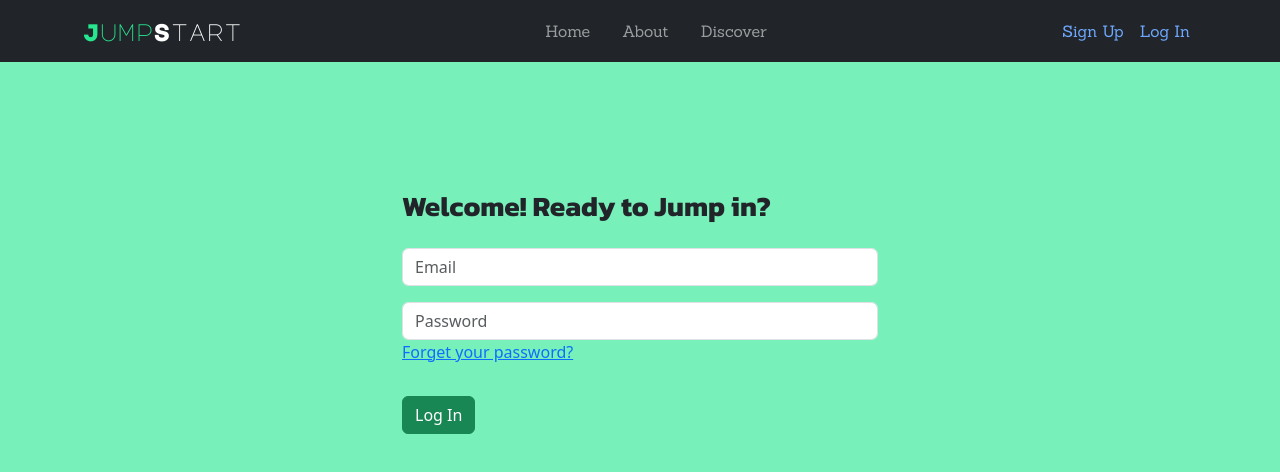
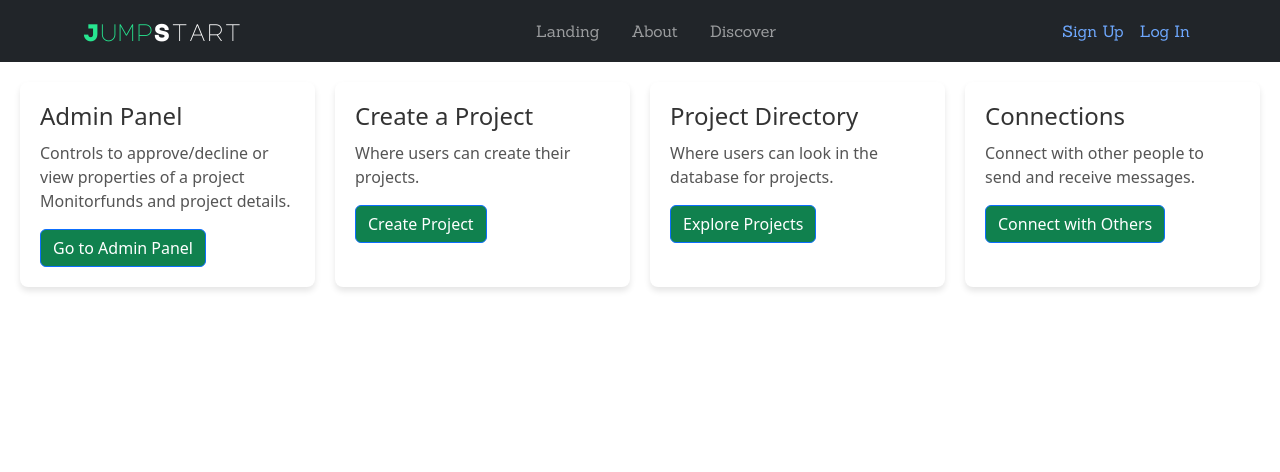
Before and after one commit to HarshaExplorer/JumpStart, a React (Create React App) app: page /manage in a window 1280 px wide. Before the commit this address led to /authenticate. Shown: the top 472 px of the page. Built offline with nearby package versions, Linux system fonts and the light colour scheme.

Commit message:
Started on Home-Page

```diff
--- a/src/components/Menu.jsx
+++ b/src/components/Menu.jsx
@@ -1,25 +1,81 @@
 import { Outlet, Link } from "react-router-dom";
 import { Container, Nav, Navbar } from "react-bootstrap";
-import "./menu.css"
+import "./menu.css";
 
-const Menu = ({token}) => {
+const Menu = ({ token }) => {
   return (
     <>
       <Navbar bg="dark" expand="sm" data-bs-theme="dark">
         <Container>
-            <Navbar.Brand > <span className="mono-logo"> <span className="logo-color">Jump</span>Start</span> </Navbar.Brand>
+          <Navbar.Brand>
+            {" "}
+            <span className="mono-logo">
+              {" "}
+              <span className="logo-color">Jump</span>Start
+            </span>{" "}
+          </Navbar.Brand>
 
           <Nav className="mx-auto">
-               <Nav.Link > <Link to="/" className="nlink-reset px-2"> <span className="sanchez-regular nlink">Home</span> </Link></Nav.Link>
-               <Nav.Link > <Link to="/about" className="nlink-reset px-2"> <span className="sanchez-regular nlink">About</span> </Link></Nav.Link>
-               <Nav.Link > <Link to="/discover" className="nlink-reset px-2"> <span className="sanchez-regular nlink">Discover</span> </Link></Nav.Link>
-               {token && <Nav.Link > <Link to="/manage" className="nlink-reset px-2"> <span className="sanchez-regular nlink">Manage</span> </Link></Nav.Link>}
+            <Nav.Link>
+              {" "}
+              <Link to="/" className="nlink-reset px-2">
+                {" "}
+                <span className="sanchez-regular nlink">Landing</span>{" "}
+              </Link>
+            </Nav.Link>
+            <Nav.Link>
+              {" "}
+              <Link to="/about" className="nlink-reset px-2">
+                {" "}
+                <span className="sanchez-regular nlink">About</span>{" "}
+              </Link>
+            </Nav.Link>
+            <Nav.Link>
+              {" "}
+              <Link to="/discover" className="nlink-reset px-2">
+                {" "}
+                <span className="sanchez-regular nlink">Discover</span>{" "}
+              </Link>
+            </Nav.Link>
+            {token && (
+              <Nav.Link>
+                {" "}
+                <Link to="/manage" className="nlink-reset px-2">
+                  {" "}
+                  <span className="sanchez-regular nlink">Manage</span>{" "}
+                </Link>
+              </Nav.Link>
+            )}
           </Nav>
 
           <Nav className=" ml-auto justity-content-center">
-               <Nav.Link > <Link to="/register" className="auth-link-reset"> <span className="sanchez-regular auth-link">Sign&nbsp;Up</span> </Link></Nav.Link>
-               {!token && <Nav.Link > <Link to="/authenticate" className="auth-link-reset"> <span className="sanchez-regular auth-link">Log&nbsp;In</span> </Link></Nav.Link>}
-               {token && <Nav.Link > <Link to="/logout" className="auth-link-reset"> <span className="sanchez-regular auth-link">Log&nbsp;Out</span> </Link></Nav.Link>}
+            <Nav.Link>
+              {" "}
+              <Link to="/register" className="auth-link-reset">
+                {" "}
+                <span className="sanchez-regular auth-link">Sign Up</span>{" "}
+              </Link>
+            </Nav.Link>
+            {!token && (
+              <Nav.Link>
+                {" "}
+                <Link to="/authenticate" className="auth-link-reset">
+                  {" "}
+                  <span className="sanchez-regular auth-link">Log In</span>{" "}
+                </Link>
+              </Nav.Link>
+            )}
+            {token && (
+              <Nav.Link>
+                {" "}
+                <Link to="/logout" className="auth-link-reset">
+                  {" "}
+                  <span className="sanchez-regular auth-link">
+                    Log Out
+                  </span>{" "}
+                </Link>
+              </Nav.Link>
+            )}
           </Nav>
         </Container>
       </Navbar>
@@ -27,6 +83,6 @@ const Menu = ({token}) => {
       <Outlet />
     </>
   );
-}
+};
 
 export default Menu;
--- a/src/routes/Auth.jsx
+++ b/src/routes/Auth.jsx
@@ -1,70 +1,88 @@
-import React, {useEffect, useState} from 'react'
-import {Link, useNavigate} from 'react-router-dom'
-import {Button, Form} from 'react-bootstrap'
-import database from '../client.js'
-import './Auth.css'
+import React, { useEffect, useState } from "react";
+import { Link, useNavigate } from "react-router-dom";
+import { Button, Form } from "react-bootstrap";
+import database from "../client.js";
+import "./Auth.css";
 
-
-const Auth = ({setToken}) => {
+const Auth = ({ setToken }) => {
   const navigate = useNavigate();
 
   useEffect(() => {
     document.body.style.backgroundColor = "#78f0ba";
     return () => {
       document.body.style.backgroundColor = "white";
-    }
-  }, [])
+    };
+  }, []);
 
   const updatedb = async (data) => {
-   const userin = await database.from('users').select().eq('id',`${data.user.id}`);
-   if(userin.data.length === 0)
-      await database.from('users').insert({id: data.user.id, email: `${data.user.email}`, full_name: `${data.user.user_metadata.fullname}`});
- }
+    const userin = await database
+      .from("users")
+      .select()
+      .eq("id", `${data.user.id}`);
+    if (userin.data.length === 0)
+      await database
+        .from("users")
+        .insert({
+          id: data.user.id,
+          email: `${data.user.email}`,
+          full_name: `${data.user.user_metadata.fullname}`,
+        });
+  };
 
   const [formData, setFormData] = useState({
-       email:'', password:''
-  })
+    email: "",
+    password: "",
+  });
 
   const handleChange = (e) => {
-     setFormData({...formData, [e.target.name]:e.target.value});
-  }
+    setFormData({ ...formData, [e.target.name]: e.target.value });
+  };
 
   const handleSubmit = async (e) => {
     e.preventDefault();
 
-     try{
-       const {data, error} = await database.auth.signInWithPassword({
+    try {
+      const { data, error } = await database.auth.signInWithPassword({
         email: formData.email,
         password: formData.password,
       });
 
-        if(data.user){
+      if (data.user) {
         setToken(data);
         updatedb(data);
-           navigate('/manage');
+        navigate("/"); // Navigate to Landing page after successful login
+      } else {
+        setFormData({ ...formData, password: "" });
+        alert("Incorrect email or password!");
+        navigate("/authenticate");
       }
-        else {
-           setFormData({...formData, password:''});
-           alert("Incorrect email or password!");
-           navigate('/authenticate');
-        }
-     }
-     catch(error){
+    } catch (error) {
       alert(error);
     }
-  }
+  };
 
   return (
-   <div className='login-container mx-auto'>
-    <div className='container justity-content-center align-items-center'>
-       <h3 className='kanit-bold pb-3'>Welcome!  Ready to Jump in?</h3>
+    <div className="login-container mx-auto">
+      <div className="container justity-content-center align-items-center">
+        <h3 className="kanit-bold pb-3">Welcome! Ready to Jump in?</h3>
         <Form onSubmit={handleSubmit}>
           <Form.Group className="mb-3" controlId="formEmail">
-           <Form.Control type="email" name="email" placeholder="Email" onChange={handleChange}/>
+            <Form.Control
+              type="email"
+              name="email"
+              placeholder="Email"
+              onChange={handleChange}
+            />
           </Form.Group>
 
           <Form.Group className="mb-3 pb-3" controlId="formPassword">
-           <Form.Control type="password" name="password" value={formData.password} placeholder="Password" onChange={handleChange}/>
+            <Form.Control
+              type="password"
+              name="password"
+              value={formData.password}
+              placeholder="Password"
+              onChange={handleChange}
+            />
             <Link to="/reset-password">Forget your password?</Link>
           </Form.Group>
 
@@ -75,6 +93,6 @@ const Auth = ({setToken}) => {
       </div>
     </div>
   );
-}
+};
 
 export default Auth;
--- /dev/null
+++ b/src/routes/Home.css
@@ -0,0 +1,68 @@
+.kanit-bold {
+  font-family: "Kanit", sans-serif;
+  font-weight: 700;
+  font-style: normal;
+}
+
+.home-container {
+  display: flex;
+  flex-wrap: wrap;
+  gap: 20px;
+  padding: 20px;
+}
+
+.box {
+  position: relative; /* Relative positioning for button placement */
+  flex: 1;
+  padding: 20px;
+  border-radius: 8px;
+  background-color: #fff;
+  box-shadow: 0 4px 6px rgba(0, 0, 0, 0.1);
+  transition: transform 0.3s ease;
+  overflow: hidden;
+}
+
+.box:hover {
+  transform: translateY(-5px);
+}
+
+.box h2 {
+  font-size: 24px;
+  margin-bottom: 10px;
+  color: #333;
+}
+
+.box p {
+  font-size: 16px;
+  color: #555;
+}
+
+.graphic {
+  width: 100%;
+  height: auto;
+  margin-bottom: 20px;
+}
+
+.button-container {
+  position: absolute;
+  bottom: 20px;
+  right: 20px;
+}
+
+.btn {
+  display: block;
+  padding: 10px 20px;
+  font-size: 16px;
+  text-align: center;
+  text-decoration: none;
+  color: #fff;
+  background-color: #10814e !important;
+  border: none;
+  border-radius: 4px;
+  cursor: pointer;
+  transition: background-color 0.3s ease;
+}
+
+.btn:hover {
+  background-color: #0b5332 !important;
+}
--- a/src/routes/Home.jsx
+++ b/src/routes/Home.jsx
@@ -1,9 +1,43 @@
-import React from 'react'
+import React from "react";
+import { Link } from "react-router-dom";
+import "./Home.css"; // Import your CSS file for styling
 
 const Home = () => {
   return (
-    <div>Home</div>
-  )
-}
+    <div className="home-container">
+      <div className="box admin-panel">
+        <h2>Admin Panel</h2>
+        <p>
+          Controls to approve/decline or view properties of a project
+          <p>Monitorfunds and project details.</p>
+        </p>
+        <Link to="/manage" className="btn btn-primary">
+          Go to Admin Panel
+        </Link>
+      </div>
+      <div className="box create-project">
+        <h2>Create a Project</h2>
+        <p>Where users can create their projects.</p>
+        <Link to="/register" className="btn btn-primary">
+          Create Project
+        </Link>
+      </div>
+      <div className="box project-directory">
+        <h2>Project Directory</h2>
+        <p>Where users can look in the database for projects.</p>
+        <Link to="/discover" className="btn btn-primary">
+          Explore Projects
+        </Link>
+      </div>
+      <div className="box connections">
+        <h2>Connections</h2>
+        <p>Connect with other people to send and receive messages.</p>
+        <Link to="/connections" className="btn btn-primary">
+          Connect with Others
+        </Link>
+      </div>
+    </div>
+  );
+};
 
-export default Home
+export default Home;
--- /dev/null
+++ b/src/routes/Landing.css
@@ -0,0 +1,50 @@
+@import url("https://fonts.googleapis.com/css2?family=Kanit:ital,wght@0,100;0,200;0,300;0,400;0,500;0,600;0,700;0,800;0,900;1,100;1,200;1,300;1,400;1,500;1,600;1,700;1,800;1,900&display=swap");
+
+.kanit-bold {
+  font-family: "Kanit", sans-serif;
+  font-weight: 700;
+  font-style: normal;
+}
+
+.landing-container {
+  position: relative;
+  width: 100%;
+  height: 100vh;
+  background-color: rgb(0, 0, 0) !important; /* Darkened background */
+  background-image: url("your-background-image.jpg"); /* Add your background image URL */
+  background-size: cover;
+  background-position: center;
+  display: flex;
+  justify-content: center;
+  align-items: center;
+}
+
+.landing-content {
+  text-align: center;
+}
+
+.landing-title {
+  font-size: 48px;
+  color: #fff; /* White text */
+  margin-bottom: 20px;
+}
+
+.logout-btn {
+  position: absolute;
+  bottom: 20px;
+  right: 20px;
+  display: inline-block;
+  padding: 10px 20px;
+  font-size: 16px;
+  text-decoration: none;
+  color: #fff;
+  background-color: #10814e;
+  border: none;
+  border-radius: 4px;
+  cursor: pointer;
+  transition: background-color 0.3s ease;
+}
+
+.logout-btn:hover {
+  background-color: #0b5332;
+}
--- /dev/null
+++ b/src/routes/Landing.jsx
@@ -0,0 +1,24 @@
+import React from "react";
+import { Link } from "react-router-dom";
+import "./Landing.css";
+
+const Landing = ({ token, setToken }) => {
+  const handleLogout = () => {
+    sessionStorage.removeItem("token");
+    setToken(null);
+  };
+
+  return (
+    <div className="landing-container">
+      <div className="landing-content">
+        <h1 className="landing-title">Your Crowdfunding Platform</h1>
+        {/* Add your styled text here */}
+        <Link to="/" className="logout-btn" onClick={handleLogout}>
+          Logout
+        </Link>
+      </div>
+    </div>
+  );
+};
+
+export default Landing;
```
Also changed, not shown: src/App.jsx (+32 -35 lines), src/components/BadRequest.jsx (+1 -10 lines), src/routes/Auth.css (+6 -2 lines), src/routes/your-background-image.jpg (added). Lines whose indentation alone changed are shown as unchanged.
